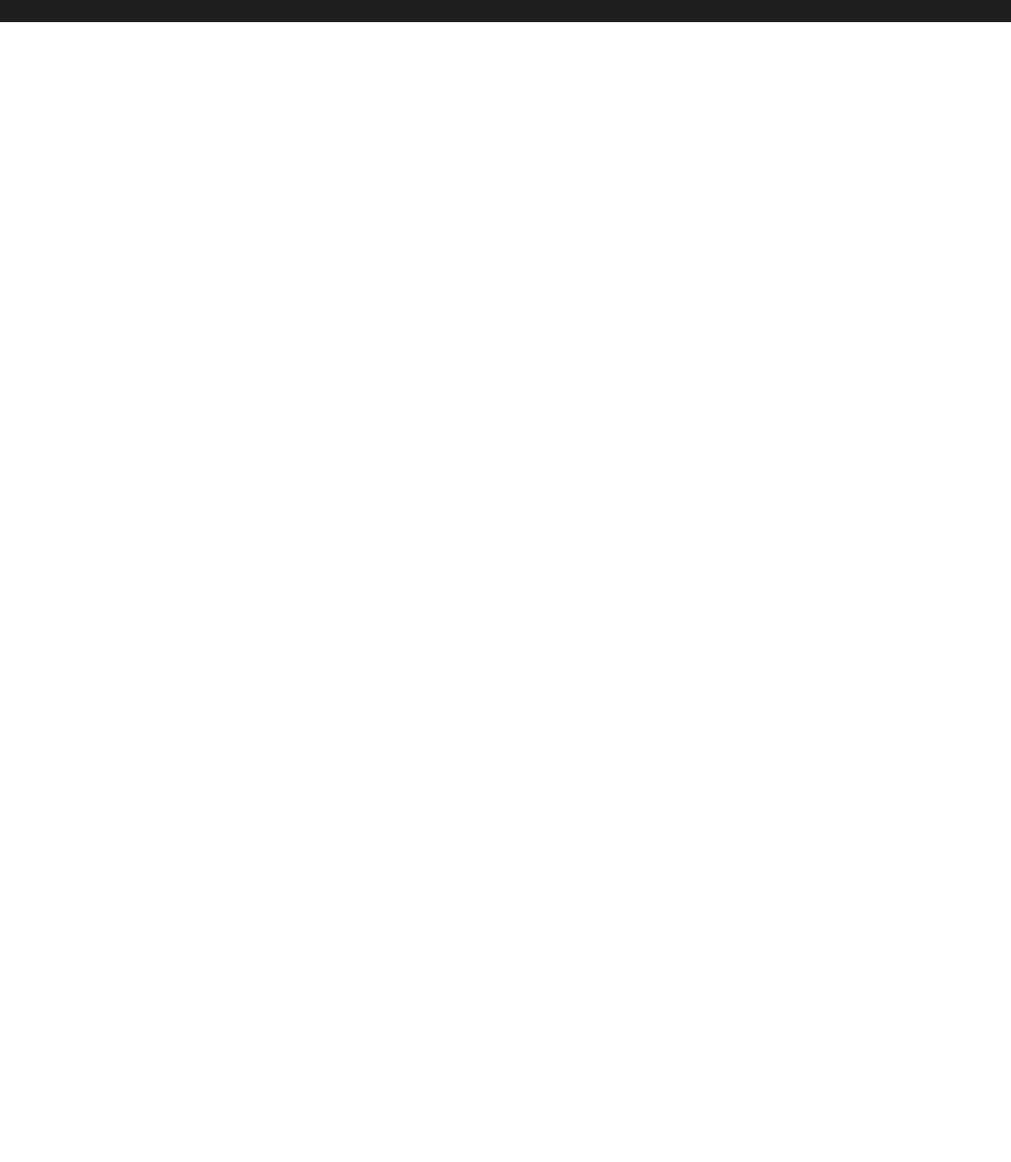
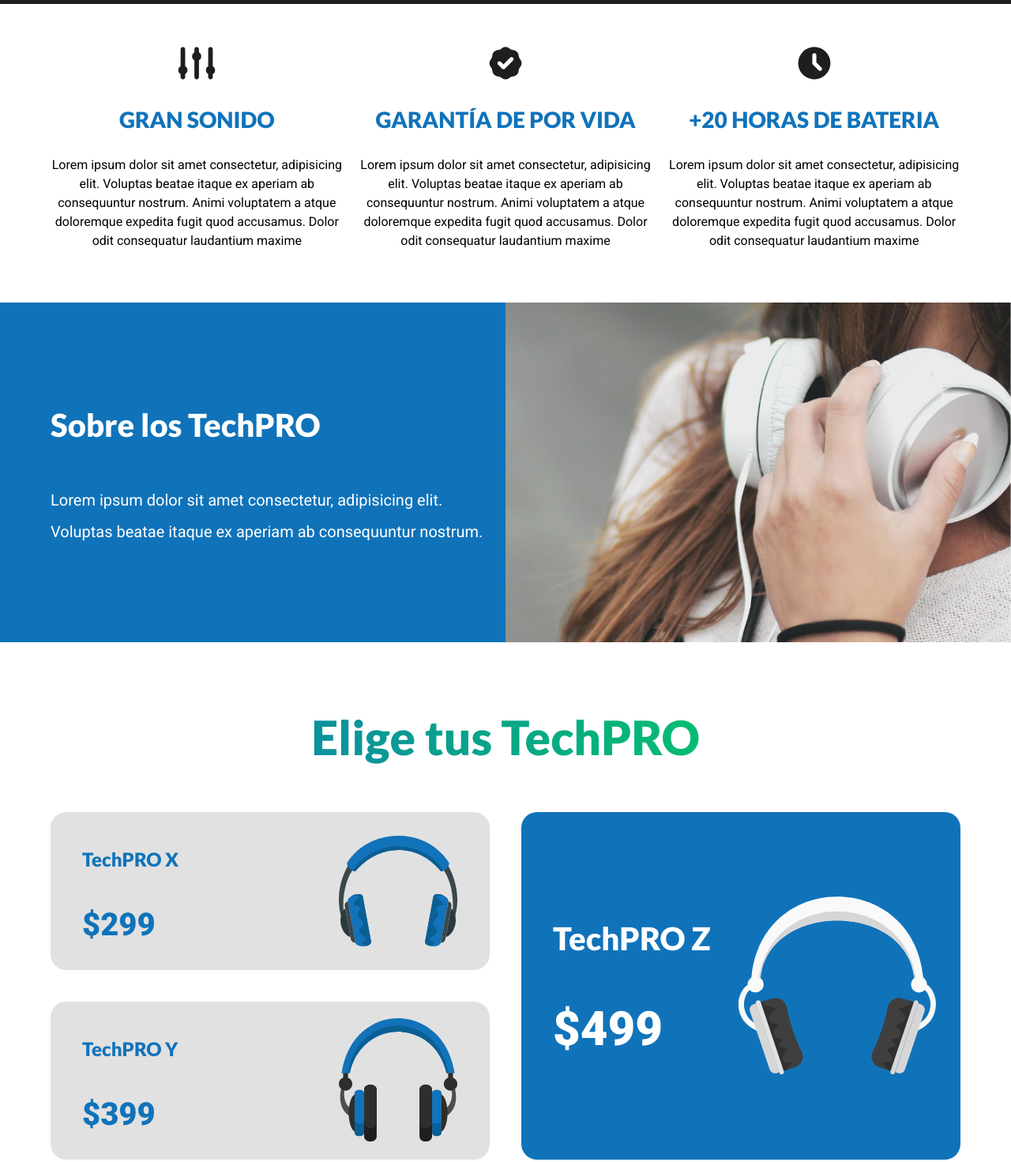
Before and after one commit to JeisonSuarez/TechPro, a plain HTML site: page index.html in a window 1280 px wide. Shown: the part 680-2151 px from the top of the page at 79% size. Before the commit the page ends 800 px from the top, so only its background shows below. Drawn offline with Linux system fonts and the light colour scheme.

Commit message:
seccion de modelos terminada

```diff
--- a/css/style.css
+++ b/css/style.css
@@ -64,6 +64,14 @@ img{
     text-align: center ;
 }
 
+/* Degradados */
+.degradado-verde{
+    color: transparent;
+    background: linear-gradient(to right,var(--primario) 0%,var(--secundario) 100%);
+    -webkit-background-clip: text;
+    background-clip: text;
+}
+
 /*Header*/
 .header{
     background-color: var(--negro);
@@ -81,13 +89,22 @@ img{
 
 .texto-header{
     text-align: center;
+    padding-top: var(--separacion);
 }
 
 @media (min-width:768px) {
 
     .texto-header{
         text-align: left;
+        display: flex;
+        flex-direction: column;
+        justify-content: space-between;
+        padding: 0;
     }
+}
+
+.texto-header p{
+    margin: 0;
 }
 
 .tagline-producto{
@@ -97,11 +114,220 @@ img{
 
 .nombre-producto{
     font-size: 6rem;
+    margin: 0;
+
 }
 
 @media (min-width:768px) {
     .nombre-producto{
         font-size: 10rem;
+        line-height: 1;
     }
 
 }
+
+.precio-producto span{
+    font-size:6rem;
+    font-weight: 900;
+}
+
+/* Iconos */
+.iconos{
+    padding: var(--separacion) 0;
+}
+@media (min-width:768px) {
+    .iconos{
+        display: flex;
+        gap: 2rem;
+    }
+}
+
+.icono{
+    text-align: center;
+    margin-bottom: calc(var(--separacion)/2);
+}
+
+.icono:last-of-type{
+    margin: 0;
+}
+
+@media (min-width:768px){
+    .icono{
+        margin: 0;
+    }
+}
+
+.icono img{
+    width: 5rem;
+    margin: 0 auto;
+}
+
+.icono h3{
+    color: var(--primario);
+    text-transform: uppercase;
+    margin-top: calc(var(--separacion)/2);
+}
+
+/* Sobre Tech PRO */
+.sobre-tech{
+    background-image: linear-gradient(to bottom,transparent 50%,var(--primario) 0%),url(../Img/imagen-mujer.jpg);
+    background-position:right ;
+    background-repeat: repeat,no-repeat;
+    background-size: 100%,110rem;
+}
+
+@media (min-width: 768px ){
+    .sobre-tech{
+        background-image: linear-gradient(to left,transparent 50%,var(--primario) 0%),url(../Img/imagen-mujer.jpg);
+        background-repeat: repeat,no-repeat;
+    }
+
+}
+
+@media (min-width: 1600px ){
+    .sobre-tech{
+        background-size: 100% 210rem;
+
+    }
+
+}
+
+.sobre-tech-grid{
+    display: grid;
+    grid-template-rows: repeat(2,40rem);
+    row-gap: var(--separacion);
+}
+
+@media (min-width: 768px ){
+    .sobre-tech-grid{
+        grid-template-rows: unset ;
+        row-gap: unset;
+        grid-template-columns: repeat(2, 1fr);
+        column-gap: 4rem;
+        padding: calc( var(--separacion) *2) 0;
+    }
+}
+
+.texto-sobre-tech{
+    grid-row: 2/3;
+    color: var(--blanco);
+    display: flex;
+    flex-direction: column;
+    justify-content: space-around;
+    padding-bottom: var(--separacion);
+}
+
+@media (min-width: 768px ){
+    .texto-sobre-tech{
+        padding-bottom: 0;
+    }
+}
+
+.texto-sobre-tech h2{
+    font-size: 4rem;
+}
+
+.texto-sobre-tech p{
+    font-size: 2rem;
+    line-height: 2;
+}
+
+/* Modelos */
+
+.modelos {
+    padding: var(--separacion) 0;
+}
+
+.header-modelos{
+    font-size: 6rem;
+    margin-bottom: var(--separacion);
+}
+
+.listado-modelos{
+    display: flex;
+    flex-direction: column-reverse;
+}
+
+@media (min-width: 992px) {
+    .listado-modelos{
+        display: grid;
+        grid-template-columns: repeat(2,1fr);
+        grid-template-rows: repeat(2,20rem);
+        gap: 4rem;
+    }
+
+}
+
+.modelo {
+    background-color: var(--grisClaro);
+    margin-bottom: 2rem;
+    padding-left: 4rem;
+    color: var(--primario);
+    border-radius: 2rem;
+    min-height: 20rem;
+    background-repeat: no-repeat;
+    background-position: 90% center;
+    background-size: 15rem;
+    display: flex;
+    flex-direction: column;
+    justify-content: center;
+
+}
+
+@media (min-width:992px) {
+
+
+    .modelo{
+        margin-bottom: 0;
+    }
+}
+
+.modelo h3{
+    font-size: 2.4rem;
+}
+
+.modelo .precio{
+    font-size: 4rem;
+    font-weight: 900;
+    line-height: 0;
+}
+
+.modelo:first-of-type{
+    margin-bottom: 0;
+}
+
+.modelo-x{
+    background-image: url(/Img/modelo-x.svg);
+
+}
+
+.modelo-y{
+    background-image: url(/Img/modelo-y.svg);
+
+}
+
+.modelo-z{
+    background-image: url(/Img/modelo-z.svg);
+    background-color: var(--primario);
+    color: var(--blanco);
+}
+
+@media (min-width:992px) {
+    .modelo-z{
+        grid-column: 2/3;
+        grid-row: 1/3;
+        background-size: 25rem;
+    }
+
+    .modelo-z h3{
+        font-size: 4rem;
+    }
+
+    .modelo{
+        margin-bottom: 0;
+    }
+}
+
+.modelo-z .precio{
+    font-size: 6rem;
+}
--- a/index.html
+++ b/index.html
@@ -1,5 +1,6 @@
 <!DOCTYPE html>
 <html lang="en">
+
 <head>
   <meta charset="UTF-8" />
   <meta http-equiv="X-UA-Compatible" content="IE=edge" />
@@ -9,10 +10,8 @@
   <link rel="stylesheet" href="css/style.css" />
   <link rel="preconnect" href="https://fonts.googleapis.com" />
   <link rel="preconnect" href="https://fonts.gstatic.com" crossorigin />
-    <link
-      href="https://fonts.googleapis.com/css2?family=Lato:wght@400;900&family=Roboto:wght@400;700;900&display=swap"
-      rel="stylesheet"
-    />
+  <link href="https://fonts.googleapis.com/css2?family=Lato:wght@400;900&family=Roboto:wght@400;700;900&display=swap"
+    rel="stylesheet" />
 </head>
 
 <body>
@@ -20,35 +19,16 @@
     <div class="contenedor contenido-header">
       <div class="imagen-header">
         <picture>
-            <source
-              sizes="1920w"
-              srcset="img/header.avif 1920w"
-              type="image/avif"
-            />
-            <source
-              sizes="1920w"
-              srcset="img/header.webp 1920w"
-              type="image/webp"
-            />
-            <source
-              sizes="1920w"
-              srcset="img/header.jpg 1920w"
-              type="image/jpeg"
-            />
-            <img
-              loading="lazy"
-              decoding="async"
-              src="img/header.jpg"
-              lazyalt="imagen"
-              width="1000"
-              height="300"
-            />
+          <source sizes="1920w" srcset="img/header.avif 1920w" type="image/avif" />
+          <source sizes="1920w" srcset="img/header.webp 1920w" type="image/webp" />
+          <source sizes="1920w" srcset="img/header.jpg 1920w" type="image/jpeg" />
+          <img loading="lazy" decoding="async" src="img/header.jpg" lazyalt="imagen" width="1000" height="300" />
         </picture>
       </div>
 
       <div class="texto-header">
         <p class="tagline-producto">Sonido Profesional</p>
-          <h1 class="nombre-producto">TechPRO</h1>
+        <h1 class="nombre-producto degradado-verde">TechPRO</h1>
         <p class="descripcion-producto">
           Lorem, ipsum dolor sit amet consectetur adipisicing elit. Delectus
           odio explicabo error voluptatibus corrupti dolores reiciendis
@@ -59,5 +39,70 @@
       </div>
     </div>
   </header>
+
+  <section class="contenedor">
+    <div class="iconos">
+      <div class="icono">
+        <img src="img/icono-sonido.svg" alt="imagen icono">
+        <h3>Gran Sonido</h3>
+        <p>Lorem ipsum dolor sit amet consectetur, adipisicing elit. Voluptas beatae itaque ex aperiam ab consequuntur
+          nostrum. Animi voluptatem a atque doloremque expedita fugit quod accusamus. Dolor odit consequatur laudantium
+          maxime
+        </p>
+      </div>
+
+      <div class="icono">
+        <img src="img/icono-garantia.svg" alt="imagen icono">
+        <h3>Garantía de por vida</h3>
+        <p>Lorem ipsum dolor sit amet consectetur, adipisicing elit. Voluptas beatae itaque ex aperiam ab consequuntur
+          nostrum. Animi voluptatem a atque doloremque expedita fugit quod accusamus. Dolor odit consequatur laudantium
+          maxime
+        </p>
+      </div>
+
+      <div class="icono">
+        <img src="img/icono-bateria.svg" alt="imagen icono">
+        <h3>+20 horas de bateria</h3>
+        <p>Lorem ipsum dolor sit amet consectetur, adipisicing elit. Voluptas beatae itaque ex aperiam ab consequuntur
+          nostrum. Animi voluptatem a atque doloremque expedita fugit quod accusamus. Dolor odit consequatur laudantium
+          maxime
+        </p>
+      </div>
+    </div>
+  </section>
+
+  <section class="sobre-tech">
+    <div class="contenedor sobre-tech-grid">
+        <div class="texto-sobre-tech">
+          <h2>Sobre los <span>TechPRO</span></h2>
+          <p>Lorem ipsum dolor sit amet consectetur, adipisicing elit. Voluptas beatae itaque ex aperiam ab consequuntur
+            nostrum.
+          </p>
+        </div>
+    </div>
+  </section>
+
+  <main class="contenedor modelos">
+    <h2 class="text-center degradado-verde header-modelos">Elige tus TechPRO</h2>
+    <div class="listado-modelos">
+
+      <div class="modelo modelo-x">
+        <h3>TechPRO X</h3>
+        <p class="precio">$299</p>
+      </div>
+
+      <div class="modelo modelo-y">
+        <h3>TechPRO Y</h3>
+        <p class="precio">$399</p>
+      </div>
+
+      <div class="modelo modelo-z">
+        <h3>TechPRO Z</h3>
+        <p class="precio">$499</p>
+      </div>
+
+    </div>
+  </main>
 </body>
+
 </html>
```
Lines whose indentation alone changed are shown as unchanged.
